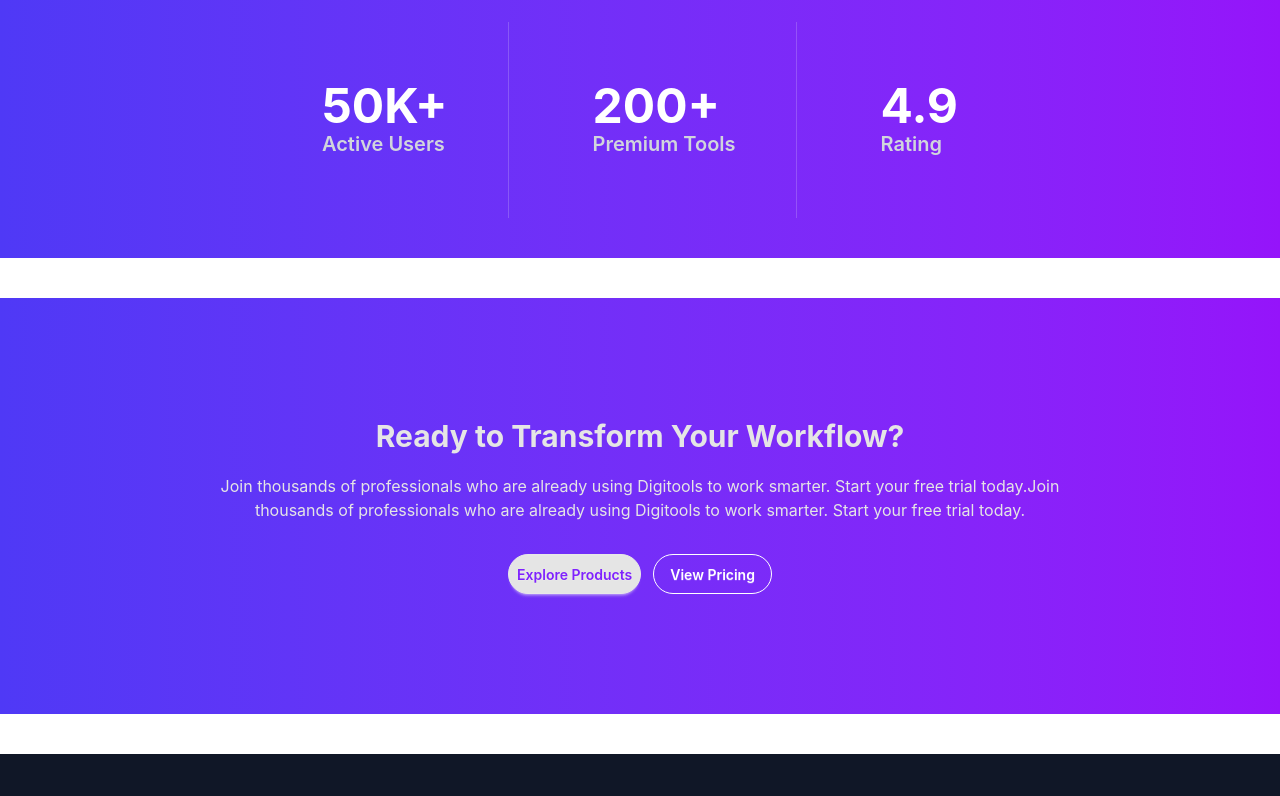
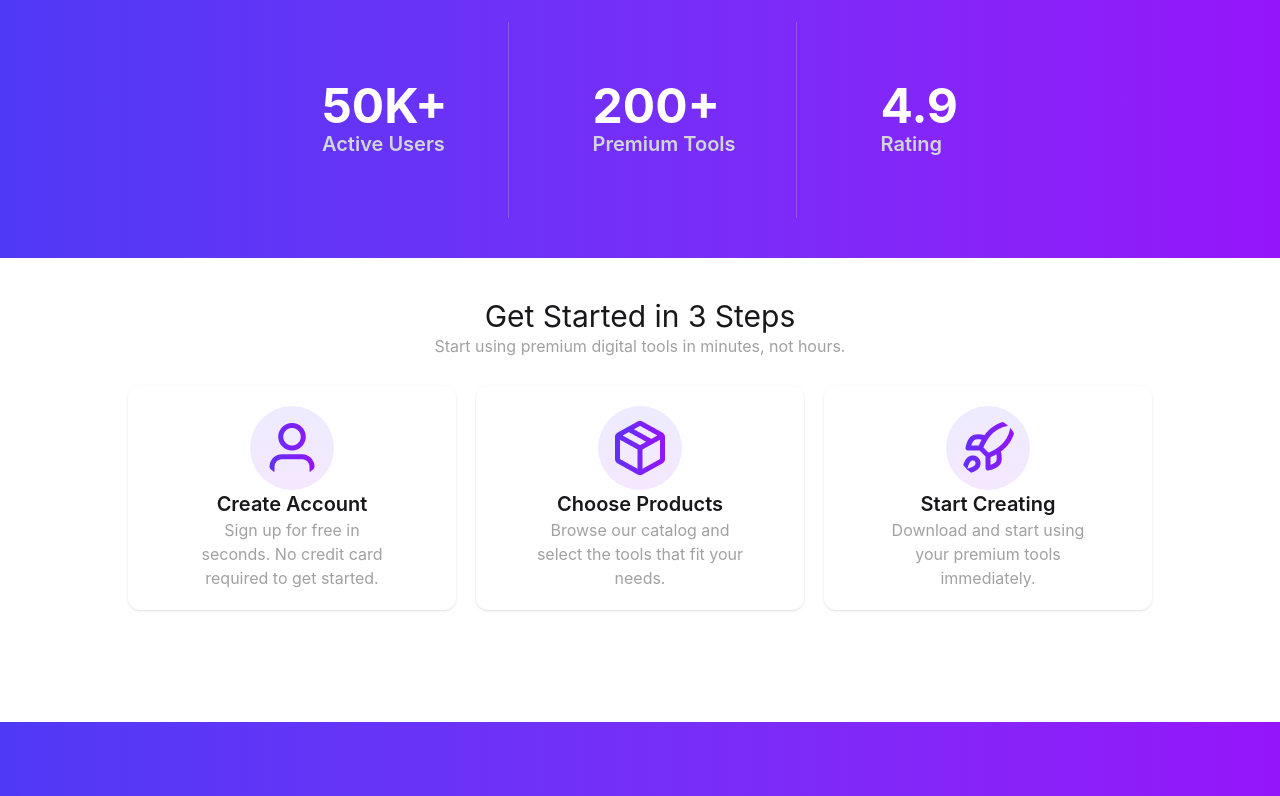
Before and after one commit to Abdhullah-Al-Maruf/DigiTool-React-Project-A6, a React (Vite) app: page / in a window 1280 px wide. Shown: the part 664-1460 px from the top of the page. Built offline with nearby package versions, Linux system fonts and the light colour scheme.

Commit message:
get started section added

```diff
--- a/index.html
+++ b/index.html
@@ -2,7 +2,7 @@
 <html lang="en" data-theme="light">
   <head>
     <meta charset="UTF-8" />
-    <link rel="icon" type="image/svg+xml" href="public/rocket.png" />
+    <link rel="icon" type="image/svg+xml" href="/rocket.png" />
     <meta name="viewport" content="width=device-width, initial-scale=1.0" />
     <title>Digi-Tools</title>
   </head>
--- a/src/App.jsx
+++ b/src/App.jsx
@@ -1,9 +1,10 @@
 import Navbar from './component/Navbar/Navbar'
 import Banner from './component/Banner/Banner'
 import './App.css'
-import RatingSection from './ui/RatingSection'
+import RatingSection from './component/RatingSection/RatingSection'
 import Footer from './component/Footer/Footer'
 import ReadyToTransform from './component/ReadyToTransform/ReadyToTransform'
+import GetStarted from './component/GetStartedSection/GetStarted'
 function App() {
 
 
@@ -14,8 +15,9 @@
   <Banner></Banner>
 </header>
 
-<main className='space-y-10'>
+<main className=''>
 <RatingSection/>
+<GetStarted/>
 <ReadyToTransform/>
 <Footer/>
 </main>
--- a/src/component/Banner/Banner.jsx
+++ b/src/component/Banner/Banner.jsx
@@ -1,6 +1,6 @@
 import React from 'react';
 import banner from "../../assets/images/banner.png"
-import circle from "../../../public/group-5.png"
+import circle from "/group-5.png"
 import Button from '../../ui/Button';
 import { Play } from 'lucide-react';
 const Banner = () => {
--- /dev/null
+++ b/src/component/GetStartedSection/GetStarted.jsx
@@ -0,0 +1,49 @@
+import React from 'react';
+
+const GetStarted = () => {
+    return (
+        <div className='space-y-7 mb-28 '>
+            <div className='text-center'>
+                <h1 className='text-3xl '>Get Started in 3 Steps</h1>
+                <p className='text-neutral-400'>Start using premium digital tools in minutes, not hours.</p>
+            </div>
+            <div className='grid  w-[80%] mx-auto grid-cols-1  md:grid-cols-2 lg:grid-cols-3 gap-5'>
+                {/* card */}
+                <div className='flex
+                 flex-col justify-center items-center rounded-xl shadow-sm py-5 px-15'>
+                    <img className=' p-3 bg-linear-to-b from-[#4f39f6]/10 to-[#9514fa]/10 rounded-full' src="/user.png" alt="user" />
+                    <h3 className='font-semibold text-xl'>Create Account</h3>
+                    <p className='text-center text-neutral-400'>Sign up for free in seconds. No credit card required to get started.</p>
+                    <div>
+                    </div>
+                </div>
+                <div className=' flex
+                 flex-col justify-center items-center rounded-xl shadow-sm py-5 px-15'>
+                    <img className='p-3 bg-linear-to-b from-[#4f39f6]/10
+                     to-[#9514fa]/10 rounded-full'
+                      src="/package.png" alt="package" />
+                    <h3 className='font-semibold text-xl'>Choose Products</h3>
+                    <p className='text-center text-neutral-400'>Browse our catalog and select the tools
+that fit your needs.</p>
+                    <div>
+                    </div>
+                </div>
+                <div className=' flex
+                 flex-col justify-center items-center rounded-xl shadow-sm py-5 px-15'>
+                    <img className='p-3 bg-linear-to-b from-[#4f39f6]/10
+                     to-[#9514fa]/10 rounded-full'
+                     src="/rocket.png" alt="rocket" />
+                    <h3 className='font-semibold text-xl'>Start Creating</h3>
+                    <p className='text-center text-neutral-400'> Download and start using your premium
+tools immediately.</p>
+                    <div>
+                    </div>
+                </div>
+
+            </div>
+        </div>
+
+    );
+};
+
+export default GetStarted;
--- a/src/ui/RatingSection.jsx
+++ b/src/component/RatingSection/RatingSection.jsx
@@ -2,7 +2,7 @@
 
 const RatingSection = () => {
     return (
-        <div className='   bg-linear-to-r from-[#4f39f6] to-[#9514fa] min-h-[233px]'>
+        <div className=' mb-10  bg-linear-to-r from-[#4f39f6] to-[#9514fa] min-h-[233px]'>
             {/* parent div */}
             <div className='flex flex-col md:flex-row justify-center items-center gap-6 p-10 mt-10'>
                 <div className=' p-5 md:p-15    md:border-r md:border-gray-100/20'>
```
Also changed, not shown: public/package.png (renamed from src/assets/images/package.png), public/user.png (renamed from src/assets/user.png).
